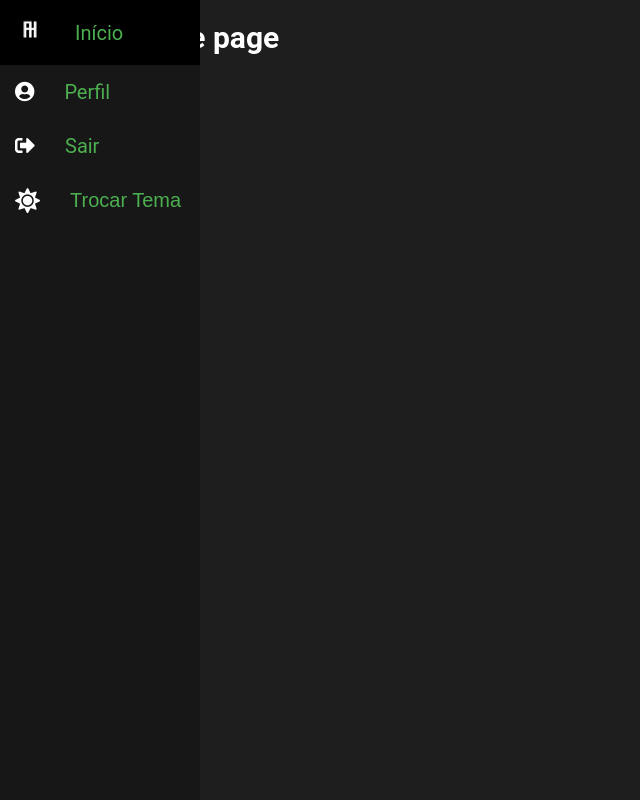
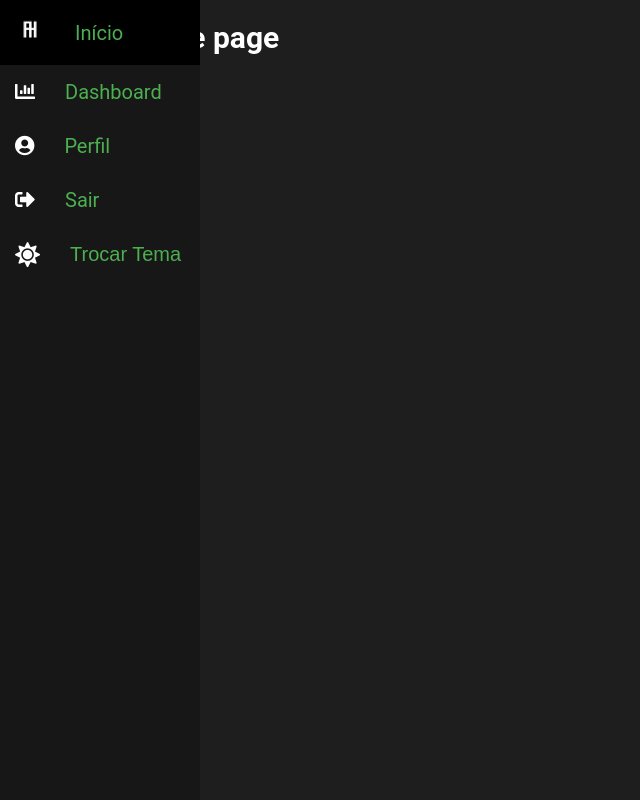
Before and after one commit to Matiaszz/FH-Fiance-Hub, a Django app: page / in a window 1280 px wide. Shown: the whole page, without its empty margins (0-640 px from the left). Run offline with Django 5.2, Linux system fonts and the light colour scheme; the visitor is signed in with stand-in values (Sample User, id 1).

Commit message:
fix: bug on save fixed

```diff
--- a/finance/views.py
+++ b/finance/views.py
@@ -1,9 +1,11 @@
+from django.views.generic import DetailView
+from django.shortcuts import render
+import pandas as pd
+import matplotlib.pyplot as plt
+from django.views import View
 import os
-from django.views import View
-import matplotlib.pyplot as plt
-import pandas as pd
-from django.shortcuts import render
-from django.views.generic import DetailView
+import matplotlib
+matplotlib.use('Agg')
 
 
 class HomeView(DetailView):
@@ -29,7 +31,7 @@ class ChartView(View):
         plt.xlabel('Category')
         plt.ylabel('Values')
 
-        chart_path = 'analytics/static/analytics/chart.png'
+        chart_path = 'static/analytics/chart.png'
         os.makedirs(os.path.dirname(chart_path), exist_ok=True)
         plt.savefig(chart_path)
         plt.close()
--- a/templates/base.html
+++ b/templates/base.html
@@ -24,6 +24,12 @@
                     </li>
                     {% if user.is_authenticated %}
                         <li>
+                            <a href="{% url 'finance:dashboard' %}">
+                                <span class="symbol fa fa-chart-bar"></span>
+                                <span class="text">Dashboard</span>
+                            </a>
+                        </li>
+                        <li>
                             <a href="{% url 'user_profile:profile' %}">
                                 <span class="symbol fa fa-user-circle"></span>
                                 <span class="text">Perfil</span>
@@ -35,6 +41,7 @@
                                 <span class="text">Sair</span>
                             </a>
                         </li>
+
                     {% else %}
                         <li>
                             <a href="{% url 'authentication:login' %}">
--- a/templates/finance/dashboard.html
+++ b/templates/finance/dashboard.html
@@ -4,7 +4,8 @@
 
 {% block content %}
     <div>
-        <h1>Generated Chart</h1>
-        <img src="{% static "analytics/chart.png" %}" alt="Chart">
+        <h1>Dashboard</h1>
+
+        <img src="{% static 'analytics/chart.png' %}" alt="Gráfico">
     </div>
 {% endblock content %}
```
Also changed, not shown: finance_db.sqlite3.
